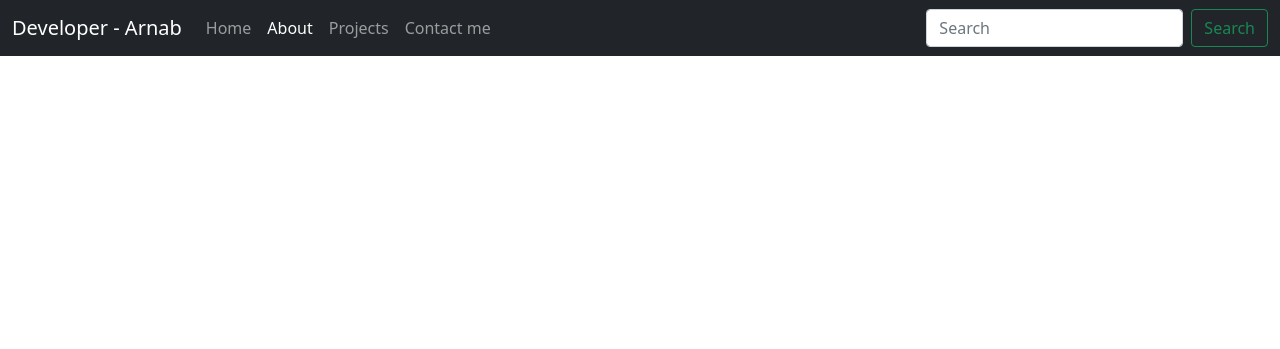
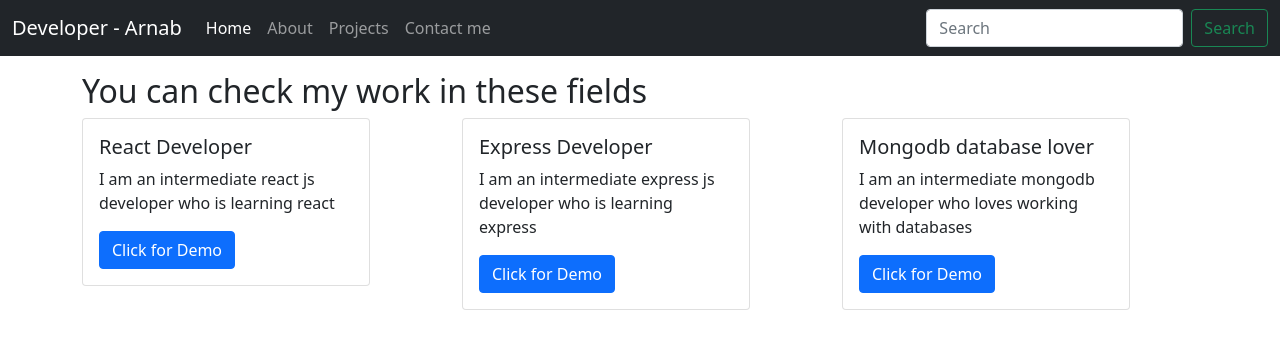
Before and after one commit to arnabmitra471/portfolioWebsite_django, a Django app: page /about/ in a window 1280 px wide. Shown: the top 349 px of the page. Run offline with Django 5.2, Linux system fonts and the light colour scheme.

Commit message:
Using template inheritance on home page about page and contact me page

```diff
--- a/templates/about.html
+++ b/templates/about.html
@@ -1,45 +1,38 @@
-<!doctype html>
-<html lang="en">
-  <head>
-    <!-- Required meta tags -->
-    <meta charset="utf-8">
-    <meta name="viewport" content="width=device-width, initial-scale=1">
-
-    <!-- Bootstrap CSS -->
-    <link href="https://cdn.jsdelivr.net/npm/bootstrap@5.1.3/dist/css/bootstrap.min.css" rel="stylesheet" integrity="sha384-1BmE4kWBq78iYhFldvKuhfTAU6auU8tT94WrHftjDbrCEXSU1oBoqyl2QvZ6jIW3" crossorigin="anonymous">
-
-    <title>About</title>
-  </head>
+{%extends "baseLayout.html" %}
   <body>
-    <nav class="navbar navbar-expand-lg navbar-dark bg-dark">
-        <div class="container-fluid">
-          <a class="navbar-brand" href="/">Developer - Arnab</a>
-          <button class="navbar-toggler" type="button" data-bs-toggle="collapse" data-bs-target="#navbarSupportedContent" aria-controls="navbarSupportedContent" aria-expanded="false" aria-label="Toggle navigation">
-            <span class="navbar-toggler-icon"></span>
-          </button>
-          <div class="collapse navbar-collapse" id="navbarSupportedContent">
-            <ul class="navbar-nav me-auto mb-2 mb-lg-0">
-              <li class="nav-item">
-                <a class="nav-link" aria-current="page" href="/">Home</a>
-              </li>
-              <li class="nav-item">
-                <a class="nav-link active" href="/about">About</a>
-              </li>
-              <li class="nav-item">
-                <a class="nav-link" href="/projects">Projects</a>
-              </li>
-              <li class="nav-item">
-                <a class="nav-link" href="/contact">Contact me</a>
-              </li>
-            </ul>
-            <form class="d-flex">
-              <input class="form-control me-2" type="search" placeholder="Search" aria-label="Search">
-              <button class="btn btn-outline-success" type="submit">Search</button>
-            </form>
-          </div>
+      {%block content %}
+      <div class="container my-3">
+        <h2>You can check my work in these fields</h2>
+        <div class="row">
+            <div class="col-md-4">
+                <div class="card" style="width: 18rem;">
+                    <div class="card-body">
+                      <h5 class="card-title">React Developer</h5>
+                      <p class="card-text">I am an intermediate react js developer who is learning react</p>
+                      <a href="https://www.github.com/arnabmitra471" class="btn btn-primary">Click for Demo</a>
+                    </div>
+                  </div>
+            </div>
+            <div class="col-md-4">
+                <div class="card" style="width: 18rem;">
+                    <div class="card-body">
+                      <h5 class="card-title">Express Developer</h5>
+                      <p class="card-text">I am an intermediate express js developer who is learning express</p>
+                      <a href="https://www.github.com/arnabmitra471" class="btn btn-primary">Click for Demo</a>
+                    </div>
+                  </div>
+            </div>
+            <div class="col-md-4">
+                <div class="card" style="width: 18rem;">
+                    <div class="card-body">
+                      <h5 class="card-title">Mongodb database lover</h5>
+                      <p class="card-text">I am an intermediate mongodb developer who loves working with databases</p>
+                      <a href="https://www.github.com/arnabmitra471" class="btn btn-primary">Click for Demo</a>
+                    </div>
+                  </div>
+            </div>
         </div>
-      </nav>
-
+    </div>
     <!-- Optional JavaScript; choose one of the two! -->
 
     <!-- Option 1: Bootstrap Bundle with Popper -->
@@ -50,5 +43,6 @@
     <script src="https://cdn.jsdelivr.net/npm/@popperjs/core@2.10.2/dist/umd/popper.min.js" integrity="sha384-7+zCNj/IqJ95wo16oMtfsKbZ9ccEh31eOz1HGyDuCQ6wgnyJNSYdrPa03rtR1zdB" crossorigin="anonymous"></script>
     <script src="https://cdn.jsdelivr.net/npm/bootstrap@5.1.3/dist/js/bootstrap.min.js" integrity="sha384-QJHtvGhmr9XOIpI6YVutG+2QOK9T+ZnN4kzFN1RtK3zEFEIsxhlmWl5/YESvpZ13" crossorigin="anonymous"></script>
     -->
+    {% endblock %}
   </body>
 </html>
--- /dev/null
+++ b/templates/baseLayout.html
@@ -0,0 +1,48 @@
+<!doctype html>
+<html lang="en">
+
+<head>
+    <!-- Required meta tags -->
+    <meta charset="utf-8">
+    <meta name="viewport" content="width=device-width, initial-scale=1">
+
+    <!-- Bootstrap CSS -->
+    <link href="https://cdn.jsdelivr.net/npm/bootstrap@5.1.3/dist/css/bootstrap.min.css" rel="stylesheet"
+        integrity="sha384-1BmE4kWBq78iYhFldvKuhfTAU6auU8tT94WrHftjDbrCEXSU1oBoqyl2QvZ6jIW3" crossorigin="anonymous">
+
+    <title>Portfolio - Home</title>
+</head>
+<body>
+<nav class="navbar navbar-expand-lg navbar-dark bg-dark">
+    <div class="container-fluid">
+        <a class="navbar-brand" href="/">Developer - Arnab</a>
+        <button class="navbar-toggler" type="button" data-bs-toggle="collapse"
+            data-bs-target="#navbarSupportedContent" aria-controls="navbarSupportedContent" aria-expanded="false"
+            aria-label="Toggle navigation">
+            <span class="navbar-toggler-icon"></span>
+        </button>
+        <div class="collapse navbar-collapse" id="navbarSupportedContent">
+            <ul class="navbar-nav me-auto mb-2 mb-lg-0">
+                <li class="nav-item">
+                    <a class="nav-link active" aria-current="page" href="/">Home</a>
+                </li>
+                <li class="nav-item">
+                    <a class="nav-link" href="/about">About</a>
+                </li>
+                <li class="nav-item">
+                    <a class="nav-link" href="/projects">Projects</a>
+                </li>
+                <li class="nav-item">
+                    <a class="nav-link" href="/contact">Contact me</a>
+                </li>
+            </ul>
+            <form class="d-flex">
+                <input class="form-control me-2" type="search" placeholder="Search" aria-label="Search">
+                <button class="btn btn-outline-success" type="submit">Search</button>
+            </form>
+        </div>
+    </div>
+</nav>
+{% block content %}{% endblock %}
+<script src="https://cdn.jsdelivr.net/npm/bootstrap@5.1.3/dist/js/bootstrap.bundle.min.js" integrity="sha384-ka7Sk0Gln4gmtz2MlQnikT1wXgYsOg+OMhuP+IlRH9sENBO0LRn5q+8nbTov4+1p" crossorigin="anonymous"></script>
+</body>
```
Also changed, not shown: templates/contact.html (+3 -40 lines), templates/index.html (+35 -45 lines).
